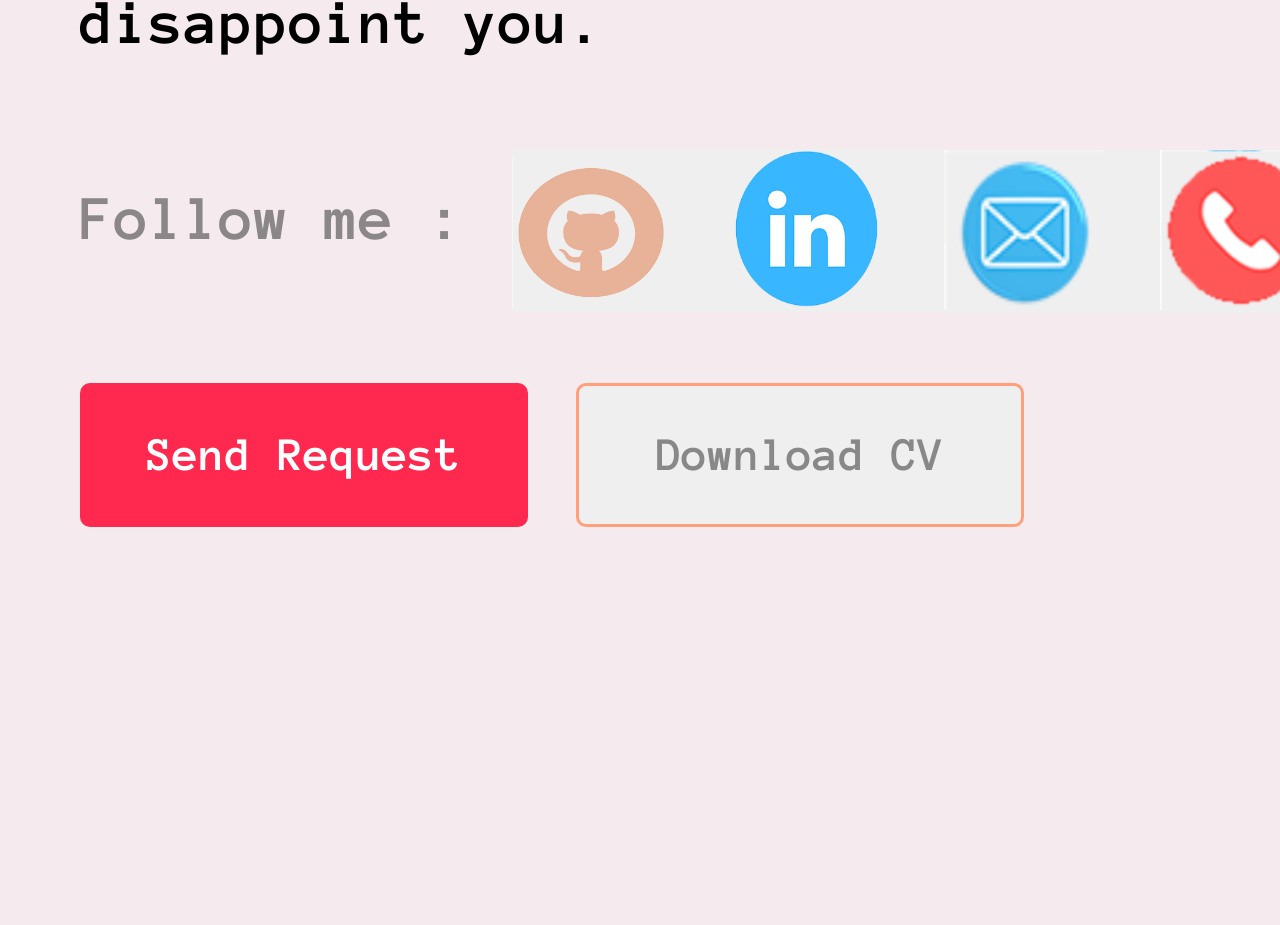
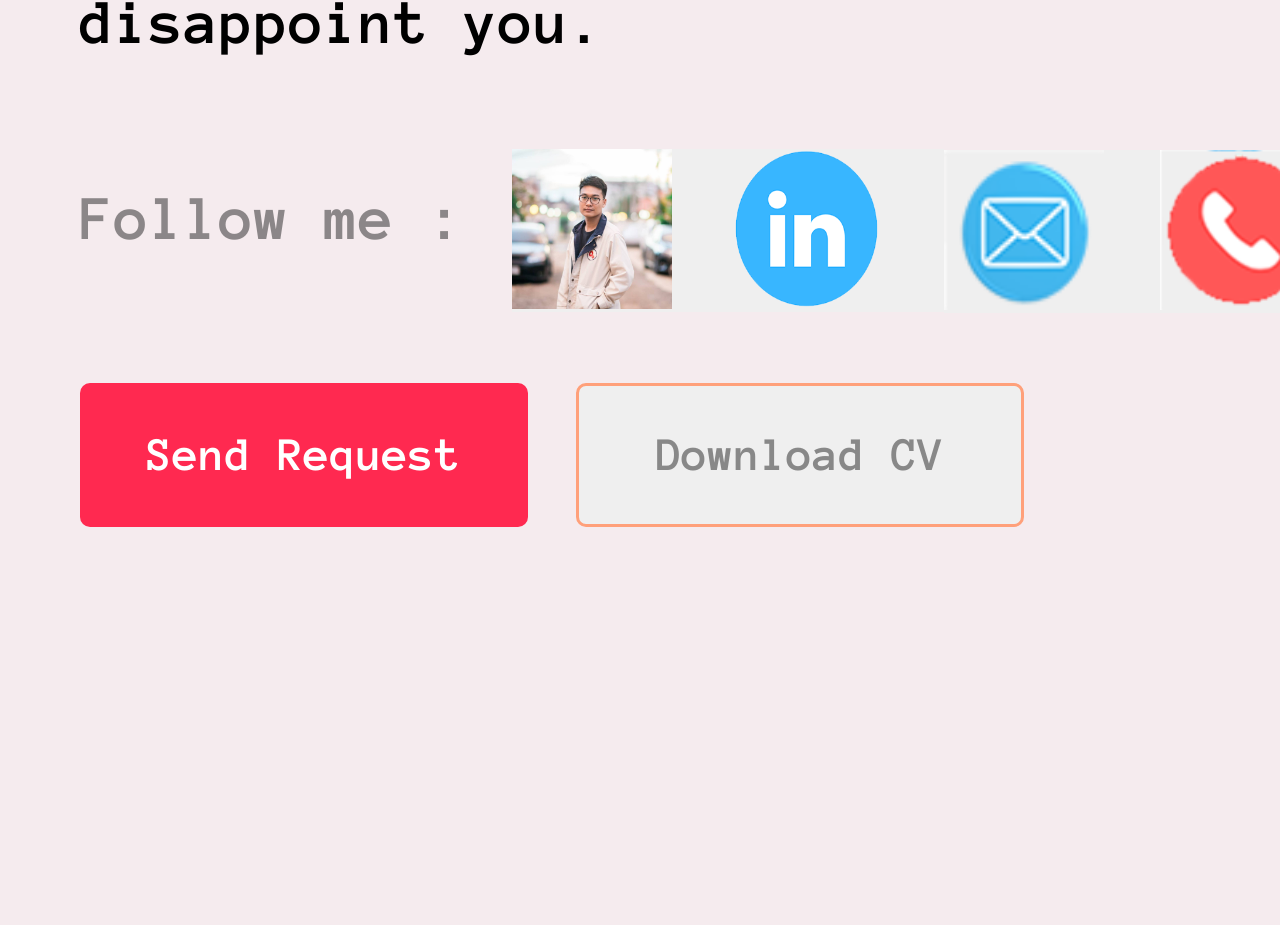
Before and after one commit to KraiyosW/My-Resume-miniproject, a React (Vite) app: page / in a window 1280 px wide. Shown: the part 2201-3126 px from the top of the page. Built offline with nearby package versions, Linux system fonts and the light colour scheme; a web font is replaced by a local one.

Commit message:
feat:check file path

```diff
--- a/src/component/landingpage.jsx
+++ b/src/component/landingpage.jsx
@@ -28,7 +28,7 @@ export function Introduction(){
                     <p className='text-normal'>Follow me : </p>
                     <a href='https://github.com/KraiyosW'>
                         <button >
-                            <img className='icon-img' src="public\Picture\github.png" alt='github icon' >
+                            <img className='icon-img' src="public\Picture\toeyprofile.jpg" alt='github icon' >
                                 </img>
                                 </button>
                     </a>
```
